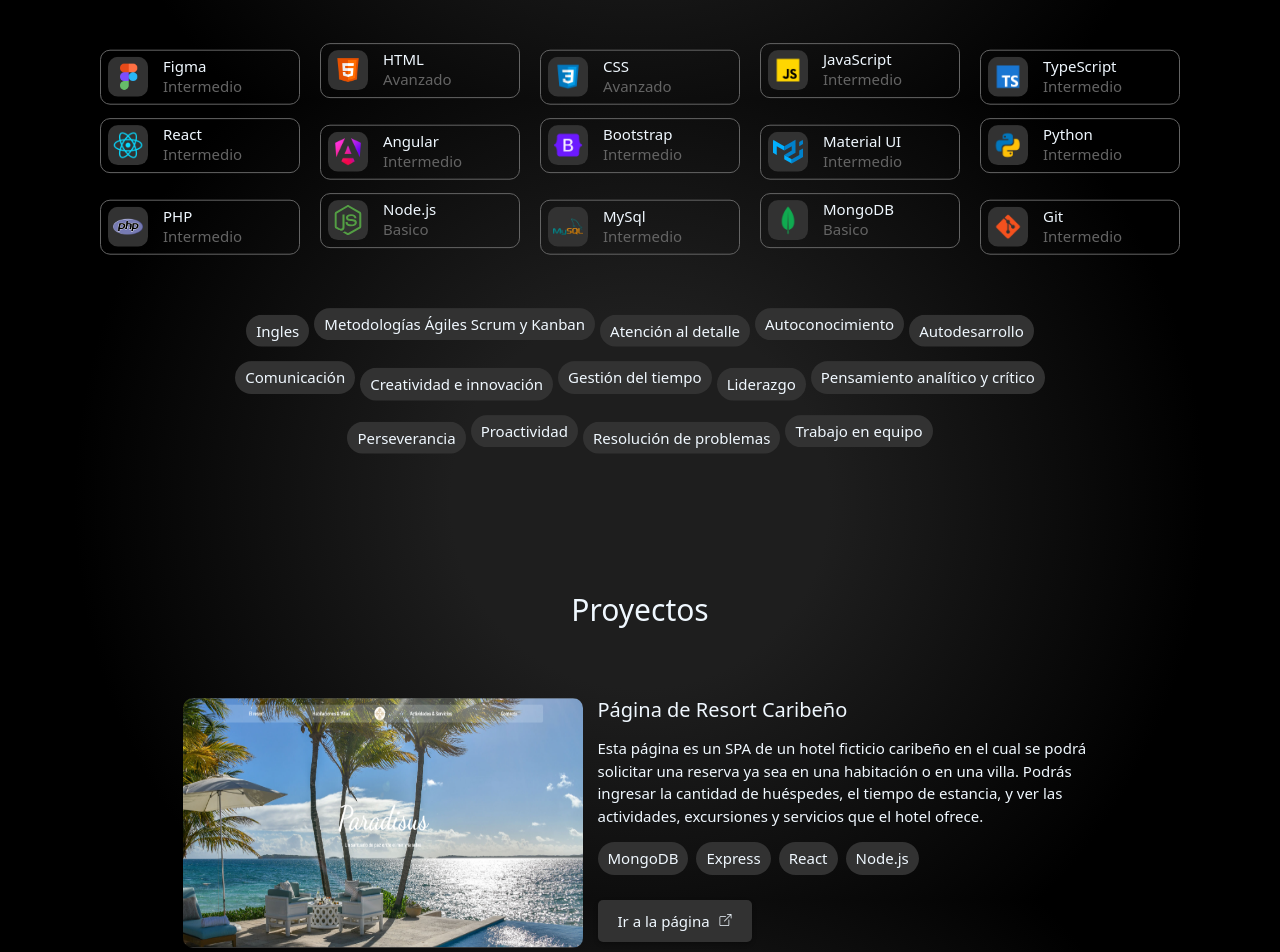
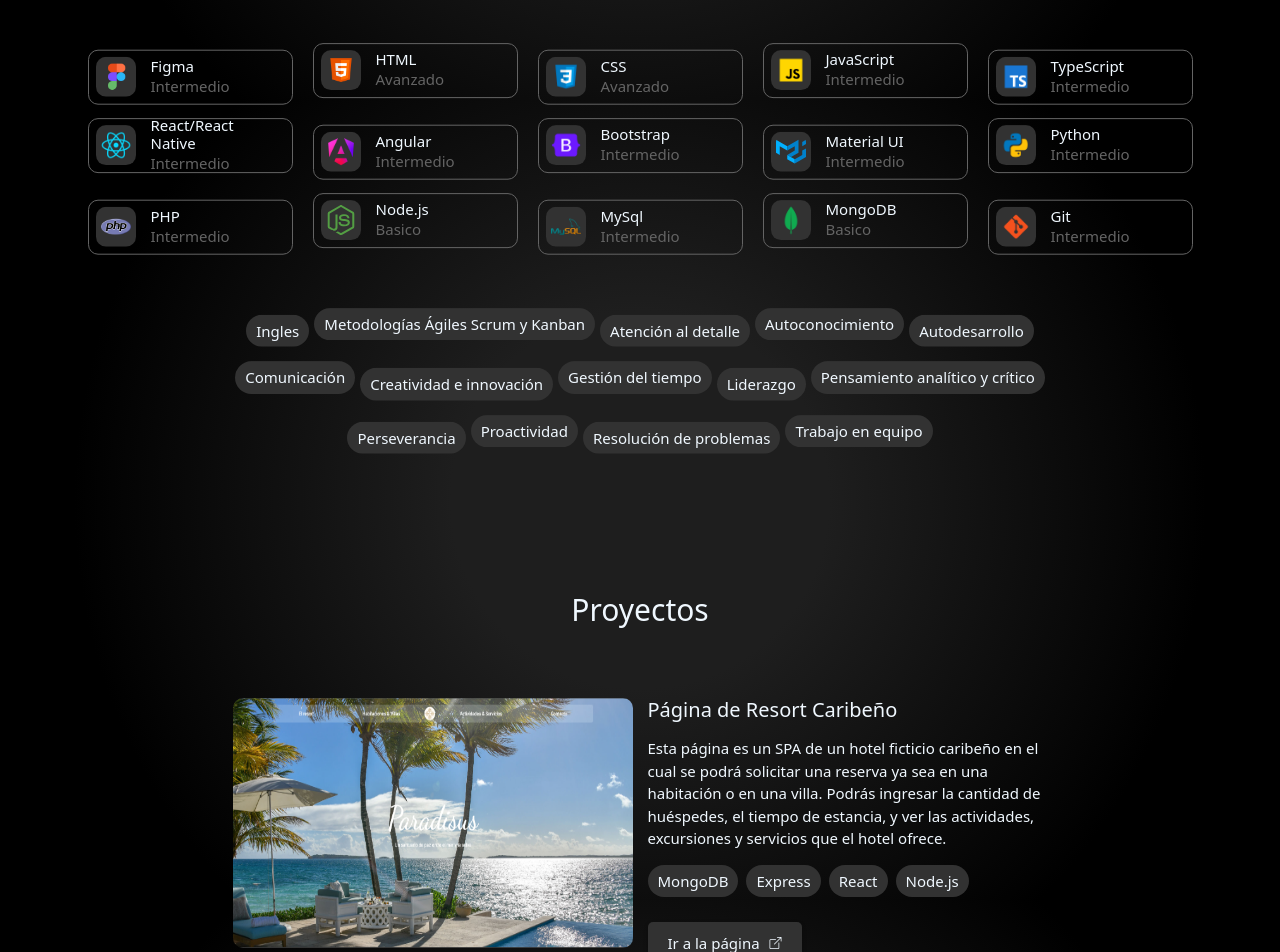
Before and after one commit to julisangui/mi-portafolio, a React (Vite) app: page / in a window 1280 px wide. Shown: the part 700-1652 px from the top of the page. Built offline with nearby package versions, Linux system fonts and the light colour scheme.

Commit message:
actualizaciones

```diff
--- a/src/components/Habilidades.jsx
+++ b/src/components/Habilidades.jsx
@@ -64,7 +64,7 @@ const Habilidades = () => {
         <div className="tarjeta">
           <img src={ReactLogo} alt="React" className="icono" />
           <div className="info-habilidad">
-            <h4>React</h4>
+            <h4>React/React Native</h4>
             <p>Intermedio</p>
           </div>
         </div>
--- a/src/styles/Habilidades.css
+++ b/src/styles/Habilidades.css
@@ -22,7 +22,7 @@
     display: flex;
     align-items: center;
     height: 55px;
-    width: 200px;
+    width: 205px;
     padding: 7px;
     border: 1px solid rgb(100, 100, 100);
     border-radius: 10px;
--- a/src/styles/Proyectos.css
+++ b/src/styles/Proyectos.css
@@ -7,7 +7,7 @@
     font-size: 1.875rem;
     font-weight: lighter;
     animation: change linear forwards;
-    animation-timeline: view(block 90% auto);
+    animation-timeline: view(block 50% auto);
 }
 
 .tarjeta-proyecto {
@@ -34,7 +34,7 @@
     gap: .9375rem;
     font-weight: lighter;
     color: aliceblue;
-    max-width: 500px;
+    max-width: 400px;
 }
 
 .titulo-proyecto {
@@ -93,9 +93,13 @@
     margin-left: .625rem;
 }
 
-@media (max-width: 910px) {
-    .tarjeta-proyecto {
-        width: 400px;
-        margin: 0 auto;
+@media (max-width: 425px) {
+    .tarjeta-proyecto img {
+        height: 200px;
+        width: 320px;
+    }
+
+    .info-proyecto {
+        min-width: 320px;
     }
 }
```
